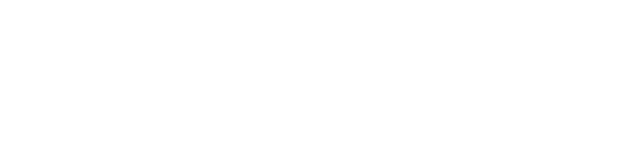
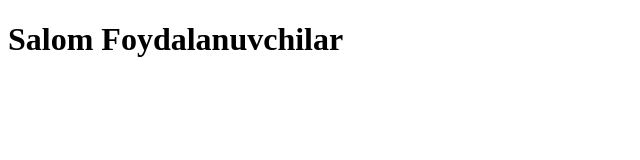
Before and after one commit to AbduraxmonBozorov/github1, a plain HTML site: page index.html in a window 1280 px wide. Shown: the whole page, without its empty margins (0-640 px from the left). Drawn offline with Linux system fonts and the light colour scheme.

Commit message:
h1 tegi qo'shildi

```diff
--- a/index.html
+++ b/index.html
@@ -7,6 +7,7 @@
 </head>
 <body>
 
+    <h1>Salom Foydalanuvchilar</h1>
 
 
 </body>
```
